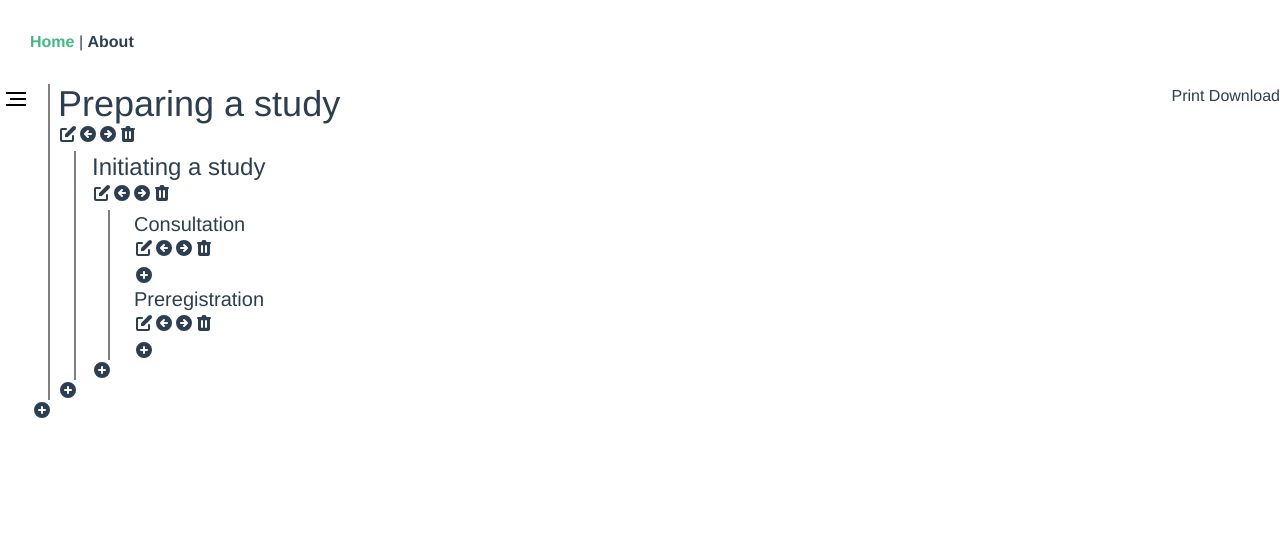
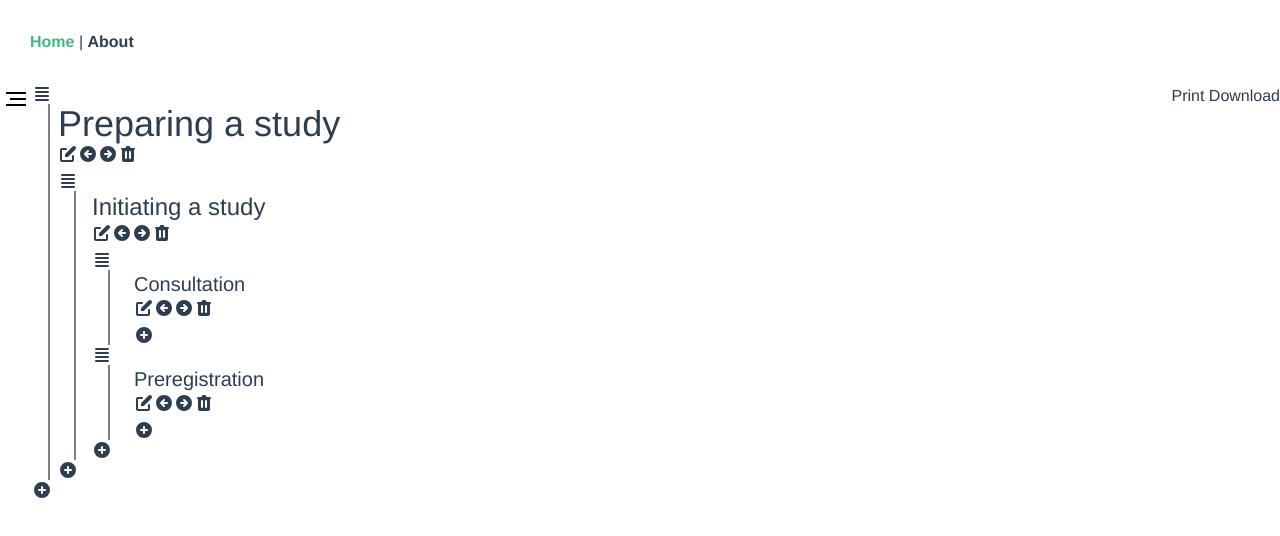
Before and after one commit to mjaquiery/lab-manual, a Vue app: page / in a window 1280 px wide. Shown: the top 536 px of the page. Built offline with nearby package versions, Linux system fonts and the light colour scheme.

Commit message:
added draggable handle

```diff
--- a/src/components/Item.vue
+++ b/src/components/Item.vue
@@ -75,12 +75,16 @@
       :group='{name: `${level}level`, put: "bin"}'
       ghost-class="ghost"
       @add="onAdd"
-      :disabled="expanded"
+      handle=".handle"
     >
     <template #item="{element}">
-      <Item
-      :level="level + 1" :itemId="element"
-      />
+      <div>
+        <ViewListIcon class="handle h-5 w-5"/>
+        <Item
+          :level="level + 1"
+          :itemId="element"
+        />
+      </div>
     </template>
     </draggable>
     <PlusCircleIcon
@@ -105,7 +109,7 @@ import draggable from 'vuedraggable'
 import AddTemplateString from '@/components/AddTemplateString'
 import AddItem from '@/components/AddItem'
 // Icons
-import { PencilAltIcon, ArrowCircleRightIcon, ArrowCircleLeftIcon, PlusCircleIcon, TrashIcon } from '@heroicons/vue/solid'
+import { PencilAltIcon, ArrowCircleRightIcon, ArrowCircleLeftIcon, PlusCircleIcon, TrashIcon, ViewListIcon } from '@heroicons/vue/solid'
 
 export default {
   name: 'Item',
@@ -122,7 +126,8 @@ export default {
     ArrowCircleRightIcon,
     ArrowCircleLeftIcon,
     PlusCircleIcon,
-    TrashIcon
+    TrashIcon,
+    ViewListIcon
   },
   props: {
     itemId: {type: Number, default: null},
--- a/src/views/Home.vue
+++ b/src/views/Home.vue
@@ -28,12 +28,16 @@
         item-key="id"
         :group='{name: "0level", put: "bin"}'
         ghost-class="ghost"
+        handle=".handle"
         >
         <template #item="{element}">
-          <Item
-            :itemId="element"
-            :level=1
-          />
+          <div>
+            <ViewListIcon class="handle h-5 w-5"/>
+            <Item
+              :itemId="element"
+              :level=1
+            />
+          </div>
         </template>
         </draggable>
         <PlusCircleIcon
@@ -63,7 +67,7 @@ import Item from '@/components/Item.vue'
 import BinItem from '@/components/BinItem.vue'
 import AddItem from '@/components/AddItem.vue'
 // Icons
-import { PlusCircleIcon } from '@heroicons/vue/solid'
+import { PlusCircleIcon, ViewListIcon } from '@heroicons/vue/solid'
 
 export default {
   name: 'Home',
@@ -74,7 +78,8 @@ export default {
     BinItem,
     AddItem,
     // Icons
-    PlusCircleIcon
+    PlusCircleIcon,
+    ViewListIcon
   },
   computed: {
     ...mapState(['flat', 'errorLoadingTemplate', 'loadingTemplate', 'markdown']),
```
